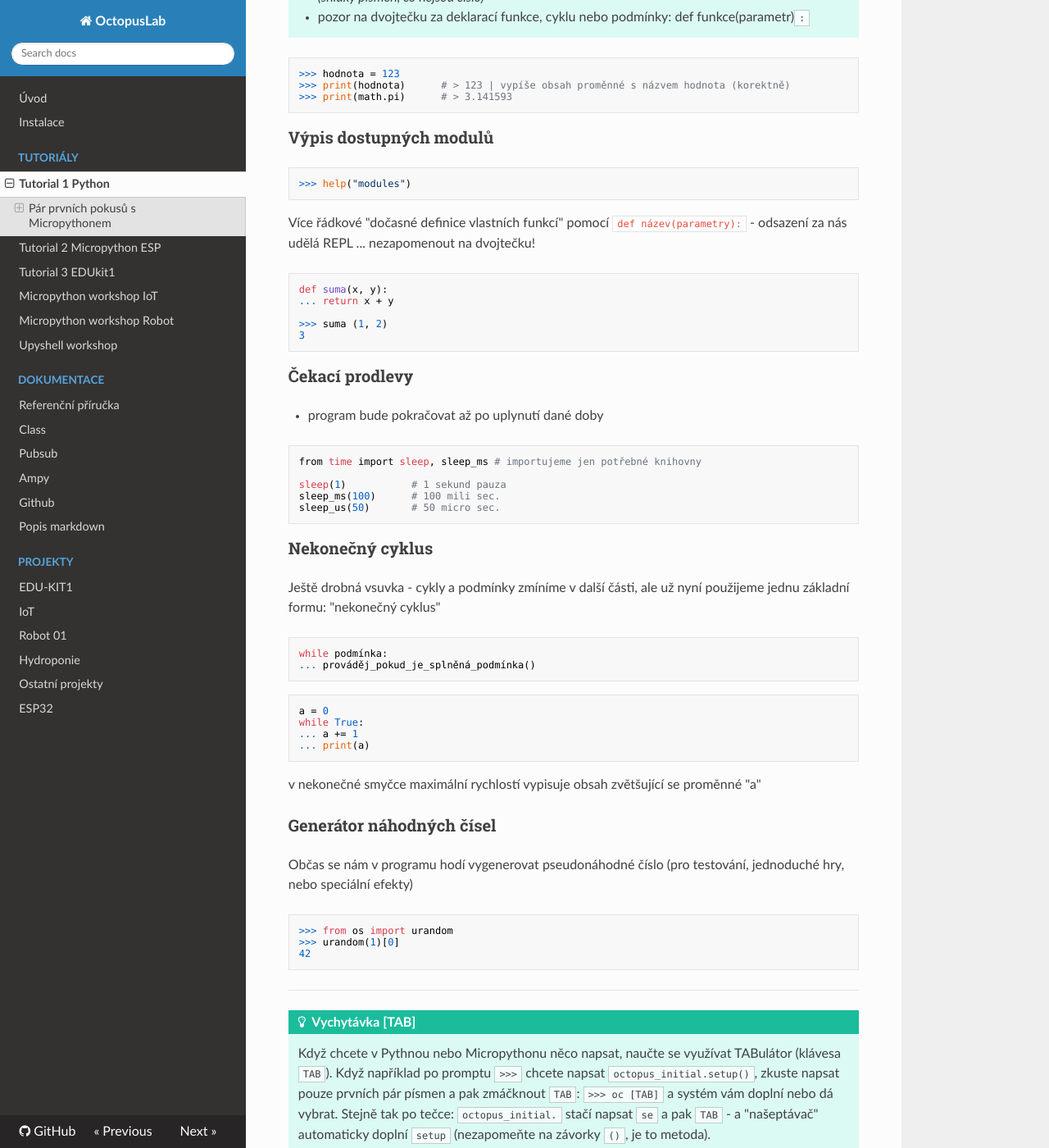
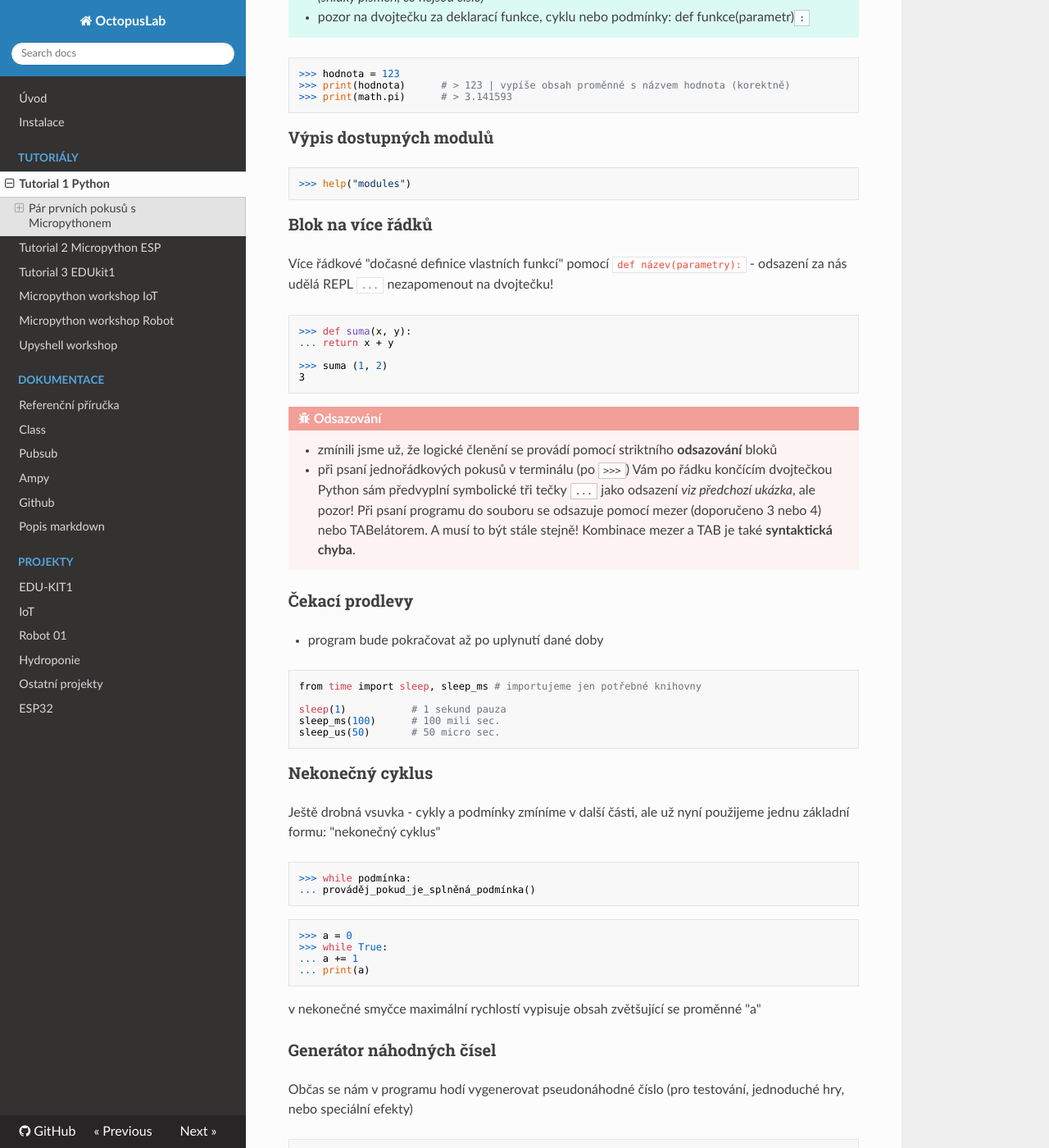
Before and after one commit to octopuslab-cz/docs_octopuslab_cz, an MkDocs documentation site: the page built from docs/tutorial1-python.md, in a window 1280 px wide and 1400 px high, scrolled down 2318 px. Shown: the whole window at 82% size. Built offline with MkDocs 1.6.1, drawn with Linux system fonts in a browser that asks for light colours; nearby versions of some CDN libraries.

Commit message:
typo ...

````diff
--- a/docs/tutorial1-python.md
+++ b/docs/tutorial1-python.md
@@ -126,15 +126,26 @@ Pro další matematické funkce a konstanty použijeme knihovnu `math`.
 >>> help("modules")
 ```
 
-Více řádkové "dočasné definice vlastních funkcí" pomocí `def název(parametry):` - odsazení za nás udělá REPL ... nezapomenout na dvojtečku!
+### Blok na více řádků
+
+Více řádkové "dočasné definice vlastních funkcí" pomocí `def název(parametry):` - odsazení za nás udělá REPL `...` nezapomenout na dvojtečku!
 
 ```
-def suma(x, y):
+>>> def suma(x, y):
 ... return x + y
 
 >>> suma (1, 2)
 3
 ```
+
+!!! error "**Odsazování**"
+
+    - zmínili jsme už, že logické členění se provádí pomocí striktního **odsazování** bloků
+    - při psaní jednořádkových pokusů v terminálu (po `>>>`) Vám po řádku končícím dvojtečkou Python sám předvyplní
+    symbolické tři tečky `...` jako odsazení *viz předchozí ukázka*, ale pozor! Při psaní programu do souboru se odsazuje pomocí mezer
+    (doporučeno 3 nebo 4) nebo TABelátorem.
+    A musí to být stále stejně! Kombinace mezer a TAB je také **syntaktická chyba**.
+
 
 ### Čekací prodlevy
 - program bude pokračovat až po uplynutí dané doby
@@ -149,17 +160,21 @@ sleep_us(50)       # 50 micro sec.
 ### Nekonečný cyklus
 Ještě drobná vsuvka - cykly a podmínky zmíníme v další části, ale už nyní použijeme jednu základní formu: "nekonečný cyklus"
 ```
-while podmínka:
+>>> while podmínka:
 ... prováděj_pokud_je_splněná_podmínka()
 ```
 
 ```
-a = 0
-while True:
+>>> a = 0
+>>> while True:
 ... a += 1
 ... print(a)
 ```
 v nekonečné smyčce maximální rychlostí vypisuje obsah zvětšující se proměnné "a"
+
+
+
+
 
 ### Generátor náhodných čísel
 
````
